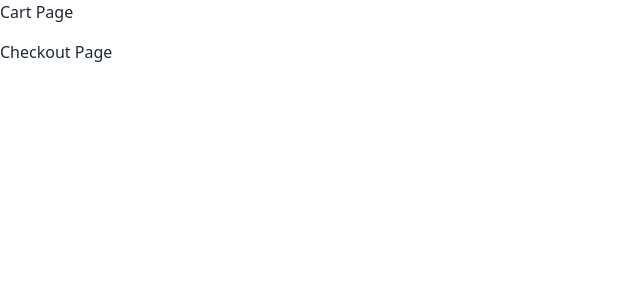
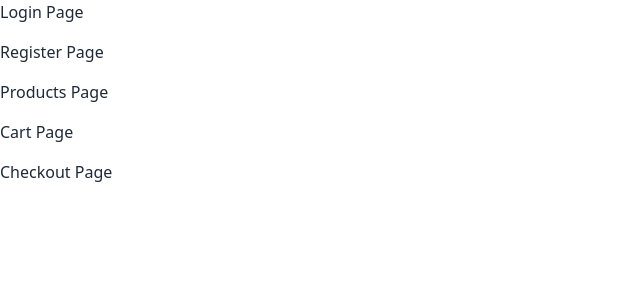
Before and after one commit to Bella-store/Bella, a React (Vite) app: page / in a window 1280 px wide. Shown: the top 300 px of the page, without its empty margins (0-640 px from the left). Built offline with nearby package versions, Linux system fonts and the light colour scheme.

Commit message:
add completed pages to home and fix daisy ui theme

```diff
--- a/src/Pages/Home.jsx
+++ b/src/Pages/Home.jsx
@@ -2,6 +2,15 @@ export default function Home() {
     return (
         <div>
             <ul className="flex flex-col space-y-4">
+                <li>
+                    <a href="/login">Login Page</a>
+                </li>
+                <li>
+                    <a href="/register">Register Page</a>
+                </li>
+                <li>
+                    <a href="/products">Products Page</a>
+                </li>
                 <li>
                     <a href="/cart">Cart Page</a>
                 </li>
--- a/tailwind.config.js
+++ b/tailwind.config.js
@@ -29,4 +29,7 @@ export default {
     },
     // eslint-disable-next-line no-undef
     plugins: [require("daisyui")],
+    daisyui: {
+        themes: ["light"],
+    },
 };
```
Lines whose indentation alone changed are shown as unchanged.
